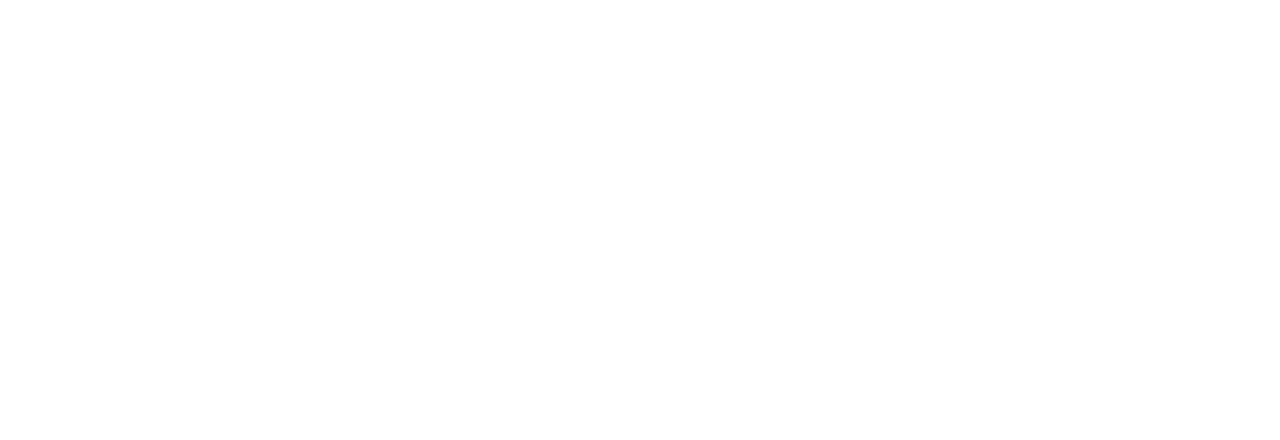
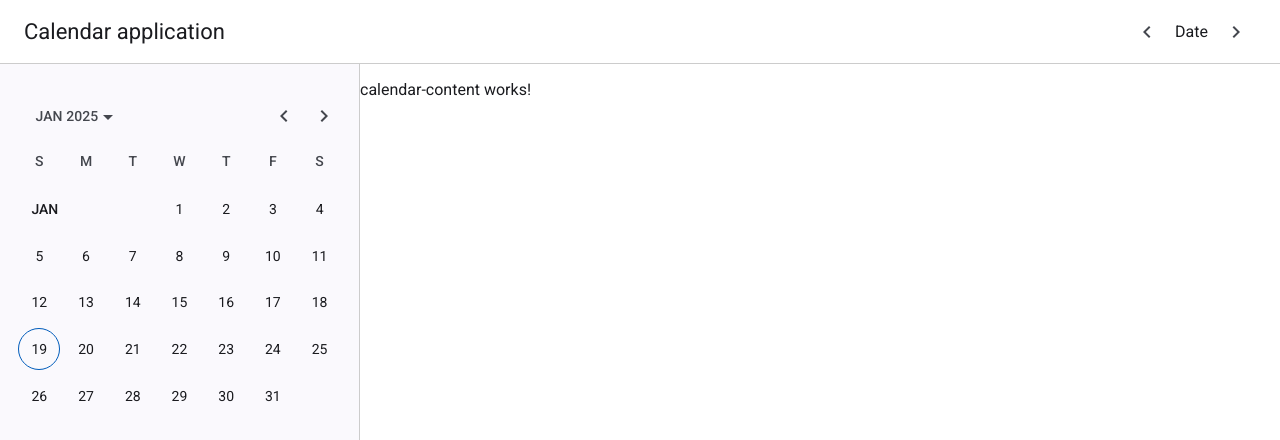
Before and after one commit to Pnsadeghy/angular-calendar, an Angular app: page / in a window 1280 px wide. Shown: the top 440 px of the page. Built offline with nearby package versions, Linux system fonts and the light colour scheme.

Commit message:
Feat: Add Calendar module

```diff
--- a/src/app/app.routes.ts
+++ b/src/app/app.routes.ts
@@ -1,3 +1,9 @@
 import { Routes } from '@angular/router';
 
-export const routes: Routes = [];
+export const routes: Routes = [
+  {
+    path: '',
+    loadChildren: () =>
+      import('./features/calendar/calendar.module').then(m => m.CalendarModule)
+  }
+];
--- /dev/null
+++ b/src/app/features/calendar/calendar.component.scss
@@ -0,0 +1,27 @@
+.calendar-container {
+  height: 100vh;
+  display: flex;
+  flex-direction: column;
+}
+
+mat-toolbar {
+  background: white;
+  border-bottom: solid thin #ccc;
+}
+
+mat-drawer-container {
+  flex: 1 1 auto;
+}
+
+mat-drawer {
+  border-inline-end: solid thin #ccc;
+  border-radius: 0;
+}
+
+mat-drawer-content {
+  background: white;
+}
+
+app-calendar-header {
+  flex: 1 1 auto;
+}
--- /dev/null
+++ b/src/app/features/calendar/calendar.component.ts
@@ -0,0 +1,42 @@
+import {MatDrawer, MatDrawerContainer, MatDrawerContent} from '@angular/material/sidenav';
+import {CalendarContentComponent} from './components/calendar-content.component';
+import {CalendarSidebarComponent} from './components/calendar-sidebar.component';
+import {CalendarHeaderComponent} from './components/calendar-header.component';
+import {MatToolbar} from '@angular/material/toolbar';
+import {Component, signal} from '@angular/core';
+import {CalendarHeaderDayInputComponent} from './components/calendar-header-day-input.component';
+
+@Component({
+  selector: 'app-calendar',
+  imports: [
+    CalendarHeaderComponent,
+    MatDrawerContainer,
+    MatDrawerContent,
+    MatDrawer,
+    CalendarSidebarComponent,
+    CalendarContentComponent,
+    MatToolbar,
+    CalendarHeaderDayInputComponent
+  ],
+  template: `
+    <div class="calendar-container">
+      <mat-toolbar>
+        <app-calendar-header>
+          <app-calendar-header-day-input [(selected)]="selectedDate" />
+        </app-calendar-header>
+      </mat-toolbar>
+      <mat-drawer-container>
+        <mat-drawer mode="side" opened >
+          <app-calendar-sidebar [(selected)]="selectedDate" />
+        </mat-drawer>
+        <mat-drawer-content>
+          <app-calendar-content />
+        </mat-drawer-content>
+      </mat-drawer-container>
+    </div>
+  `,
+  styleUrl: './calendar.component.scss'
+})
+export class CalendarComponent {
+  selectedDate = signal<Date | null>(null);
+}
--- /dev/null
+++ b/src/app/features/calendar/calendar.module.ts
@@ -0,0 +1,17 @@
+import {provideNativeDateAdapter} from '@angular/material/core';
+import {RouterModule} from '@angular/router';
+import {CommonModule} from '@angular/common';
+import {routes} from './calendar.routes';
+import {NgModule} from '@angular/core';
+
+@NgModule({
+  imports: [
+    CommonModule,
+    RouterModule.forChild(routes)
+  ],
+  providers: [
+    provideNativeDateAdapter()
+  ],
+  exports: []
+})
+export class CalendarModule {}
--- /dev/null
+++ b/src/app/features/calendar/calendar.routes.ts
@@ -0,0 +1,8 @@
+import { Routes } from '@angular/router';
+
+export const routes: Routes = [
+  {
+    path: '',
+    loadComponent: () => import('./calendar.component').then(c => c.CalendarComponent)
+  }
+];
--- /dev/null
+++ b/src/app/features/calendar/components/calendar-content.component.ts
@@ -0,0 +1,15 @@
+import { Component } from '@angular/core';
+
+@Component({
+  selector: 'app-calendar-content',
+  imports: [],
+  template: `
+    <p>
+      calendar-content works!
+    </p>
+  `,
+  styles: ``
+})
+export class CalendarContentComponent {
+
+}
--- /dev/null
+++ b/src/app/features/calendar/components/calendar-header-day-input.component.ts
@@ -0,0 +1,31 @@
+import {MatButton, MatIconButton} from '@angular/material/button';
+import {Component, model} from '@angular/core';
+import {MatIconModule} from '@angular/material/icon';
+
+@Component({
+  selector: 'app-calendar-header-day-input',
+  imports: [
+    MatIconModule,
+    MatIconButton
+  ],
+  template: `
+    <div class="container">
+      <button mat-icon-button><mat-icon>chevron_left</mat-icon></button>
+      <time class="date" [attr.datetime]="selected()">Date</time>
+      <button mat-icon-button><mat-icon>chevron_right</mat-icon></button>
+    </div>
+  `,
+  styles: `
+    .container{
+      display: flex;
+      gap: 0.5rem;
+      align-items: center;
+    }
+    .date{
+      font-size: 1rem;
+    }
+  `
+})
+export class CalendarHeaderDayInputComponent {
+  selected = model<Date | null>(null);
+}
--- /dev/null
+++ b/src/app/features/calendar/components/calendar-header.component.ts
@@ -0,0 +1,23 @@
+import { Component } from '@angular/core';
+
+@Component({
+  selector: 'app-calendar-header',
+  template: `
+    <div class="container" >
+      <h1>Calendar application</h1>
+
+      <div>
+        <ng-content></ng-content>
+      </div>
+    </div>
+  `,
+  styles: `
+    .container{
+      padding: 0 0.5rem;
+      display: flex;
+      justify-content: space-between;
+      align-items: center;
+    }
+  `
+})
+export class CalendarHeaderComponent {}
--- /dev/null
+++ b/src/app/features/calendar/components/calendar-sidebar.component.ts
@@ -0,0 +1,22 @@
+import {MatCalendar} from '@angular/material/datepicker';
+import {Component, model} from '@angular/core';
+
+@Component({
+  selector: 'app-calendar-sidebar',
+  imports: [
+    MatCalendar
+  ],
+  template: `
+    <div class="container" >
+      <mat-calendar [(selected)]="selected"></mat-calendar>
+    </div>
+  `,
+  styles: `
+    .container{
+      padding: 0.5rem;
+    }
+  `
+})
+export class CalendarSidebarComponent {
+  selected = model<Date | null>(null);
+}
```
